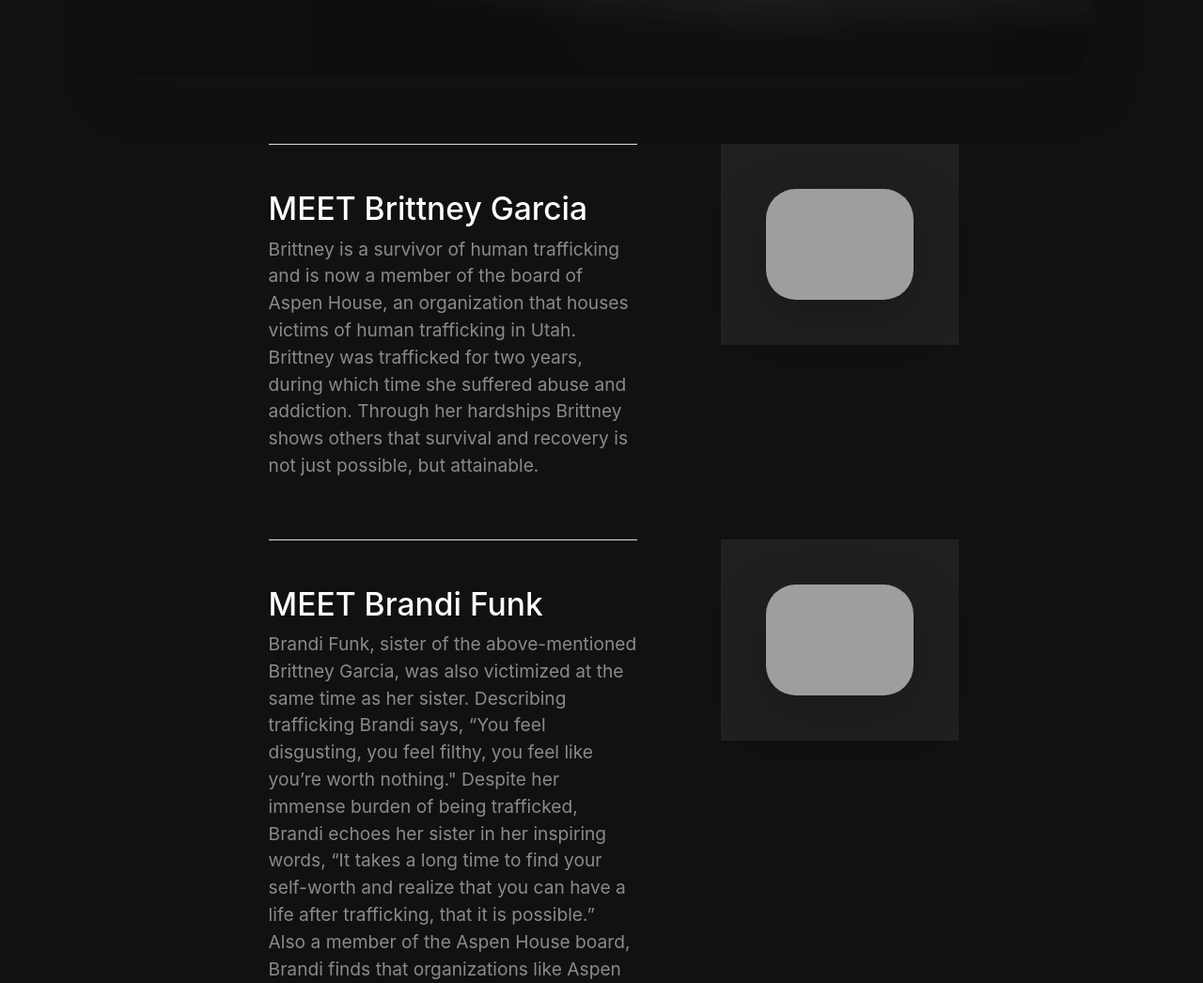
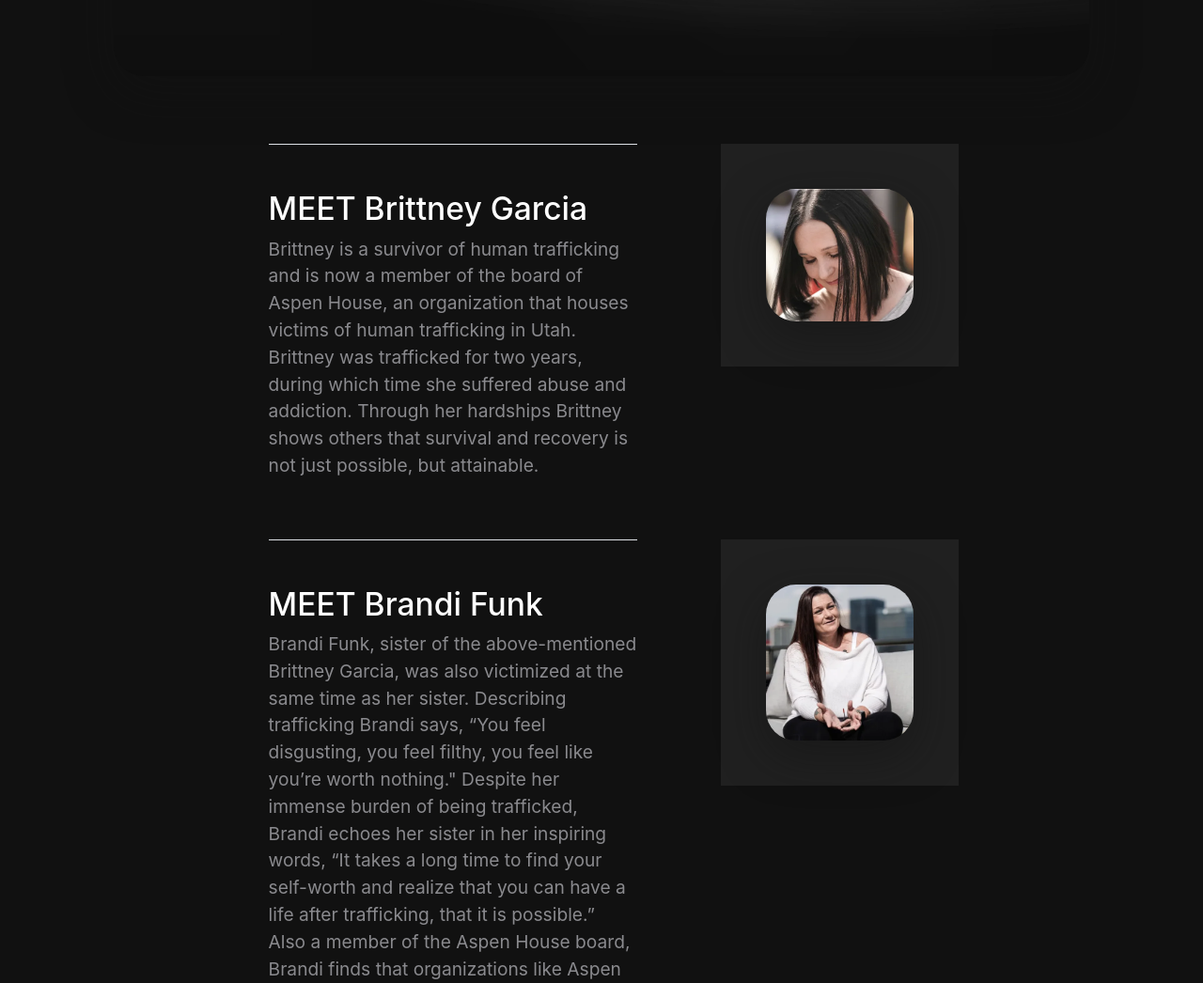
Before and after one commit to julessmith2020/missingppl, a Django app: page /content/ in a window 1280 px wide. Shown: the part 1261-2307 px from the top of the page at 94% size. Run offline with Django 4.2, Linux system fonts and the light colour scheme; some libraries are stand-ins or nearby versions; some web fonts are replaced; grey boxes are pictures that could not be loaded.

Commit message:
Update content.html
Fixed duplicated image problem

```diff
--- a/templates/webview/content.html
+++ b/templates/webview/content.html
@@ -149,7 +149,7 @@
               </p>
             </div>
             <div class="col-12 col-lg-4 offset-lg-1 bg-gray-900 p-5 mt-5">
-              <img src="{% static 'img/webp/Brittney_Garcia.png' %}" width="1446" height="982" alt="abstract image"
+              <img src="{% static 'img/webp/Brittney_Garcia.webp' %}" width="1446" height="982" alt="abstract image"
               class="img-fluid position-relative rounded-5 shadow" data-aos="zoom-up">
             </div>
           </div>
@@ -166,7 +166,7 @@
               </p>
             </div>
             <div class="col-12 col-lg-4 offset-lg-1 bg-gray-900 p-5 mt-5">
-              <img src="{% static 'img/webp/Brandi_Funk.png' %}" width="1446" height="982" alt="abstract image"
+              <img src="{% static 'img/webp/Brandi_Funk.webp' %}" width="1446" height="982" alt="abstract image"
               class="img-fluid position-relative rounded-5 shadow" data-aos="zoom-up">
             </div>
             </div>
```
